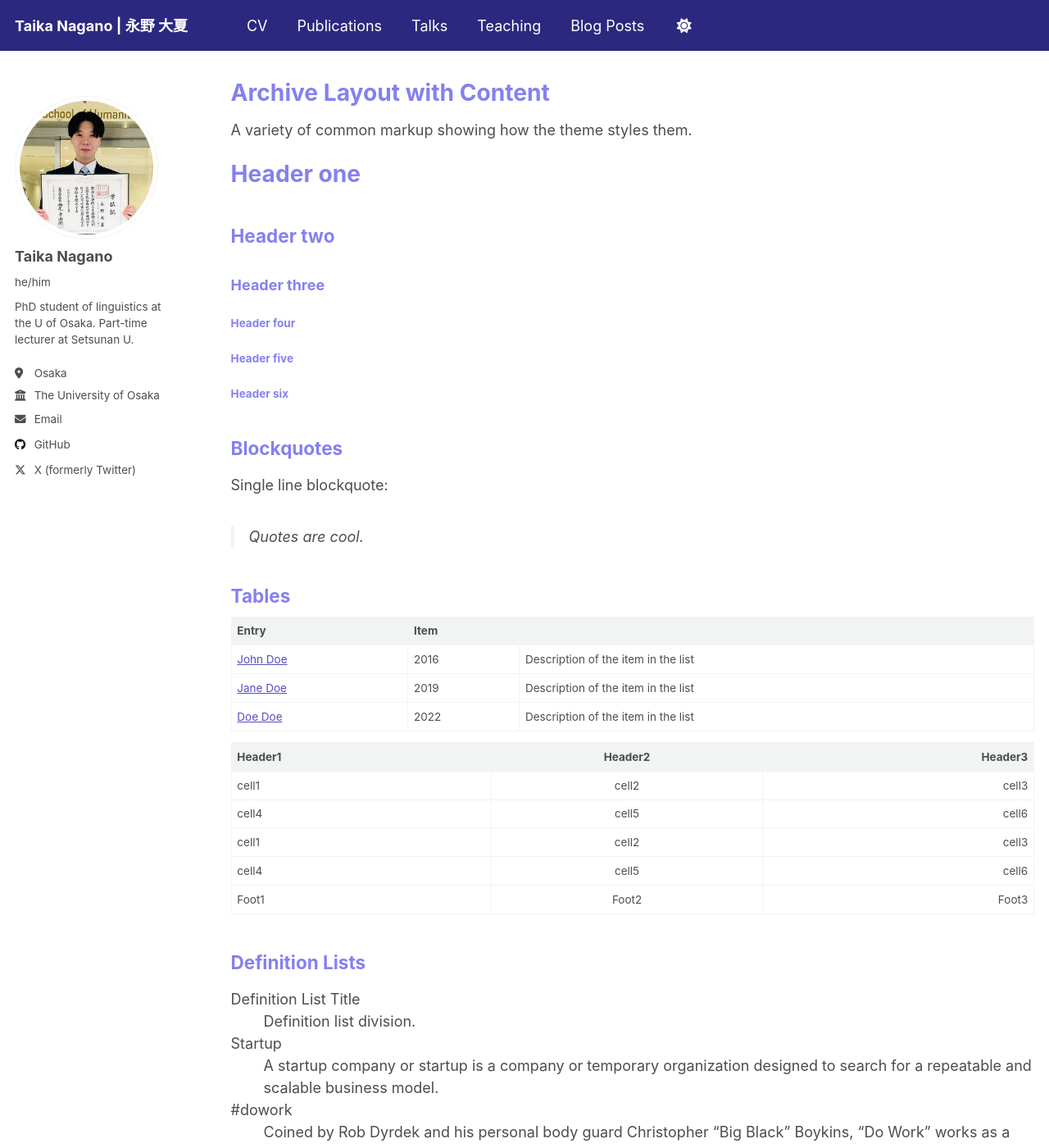
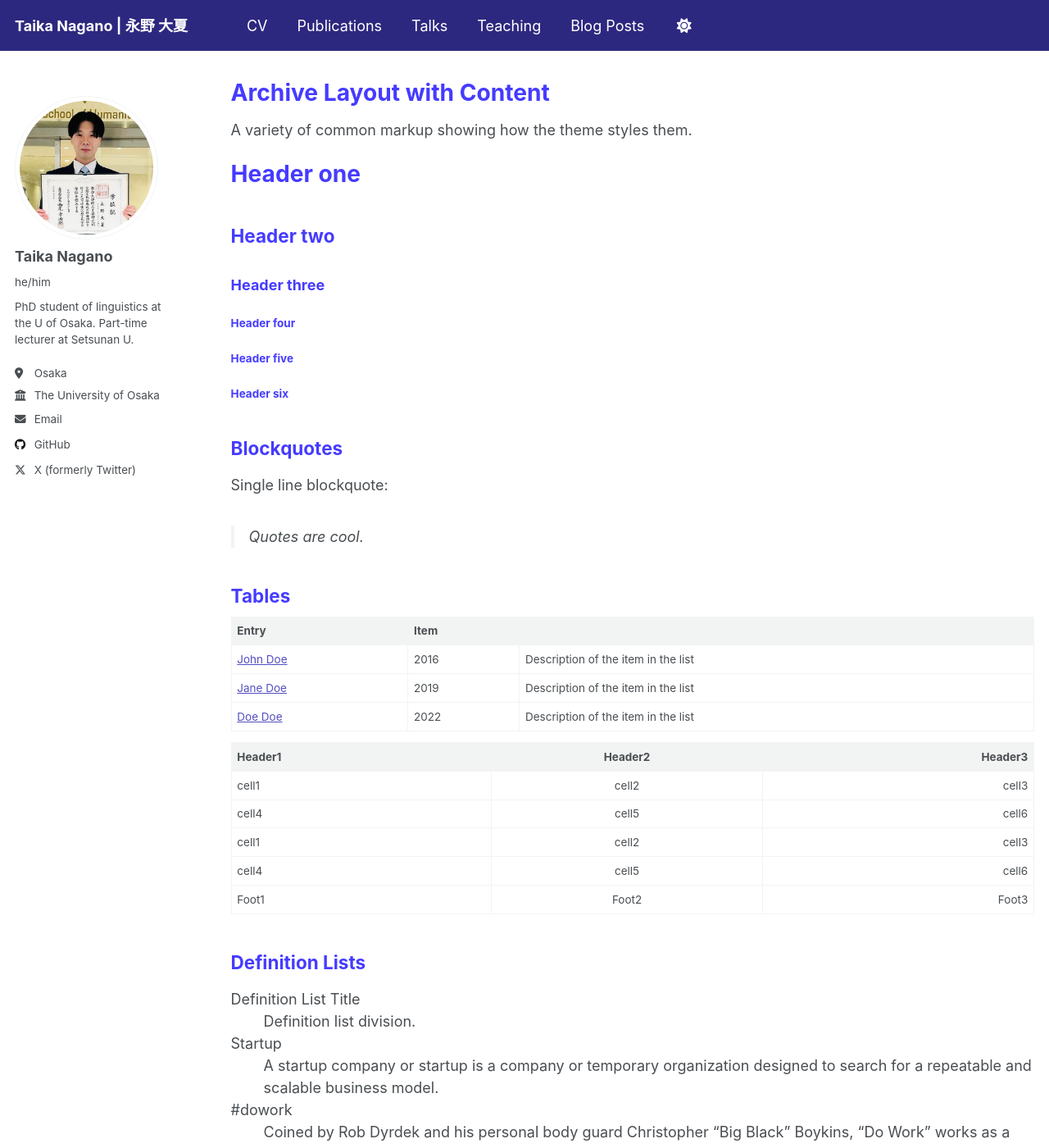
Before and after one commit to TaikaNagano/taikanagano.github.io, a Jekyll site: the page built from _pages/archive-layout-with-content.md, in a window 1280 px wide and 1400 px high. Shown: the whole window at 82% size. Built offline with Jekyll 4.4.1, drawn with Linux system fonts in a browser that asks for light colours.

Commit message:
Update main.scss

```diff
--- a/assets/css/main.scss
+++ b/assets/css/main.scss
@@ -90,7 +90,7 @@
 #main .archive h4,
 #main .archive h5,
 #main .archive h6 {
-  color: #8580ef;
+  color: #453bff;
 }
 
 /* ===== Pill-style boxed links (pdf / bib / scholar) ===== */
```
